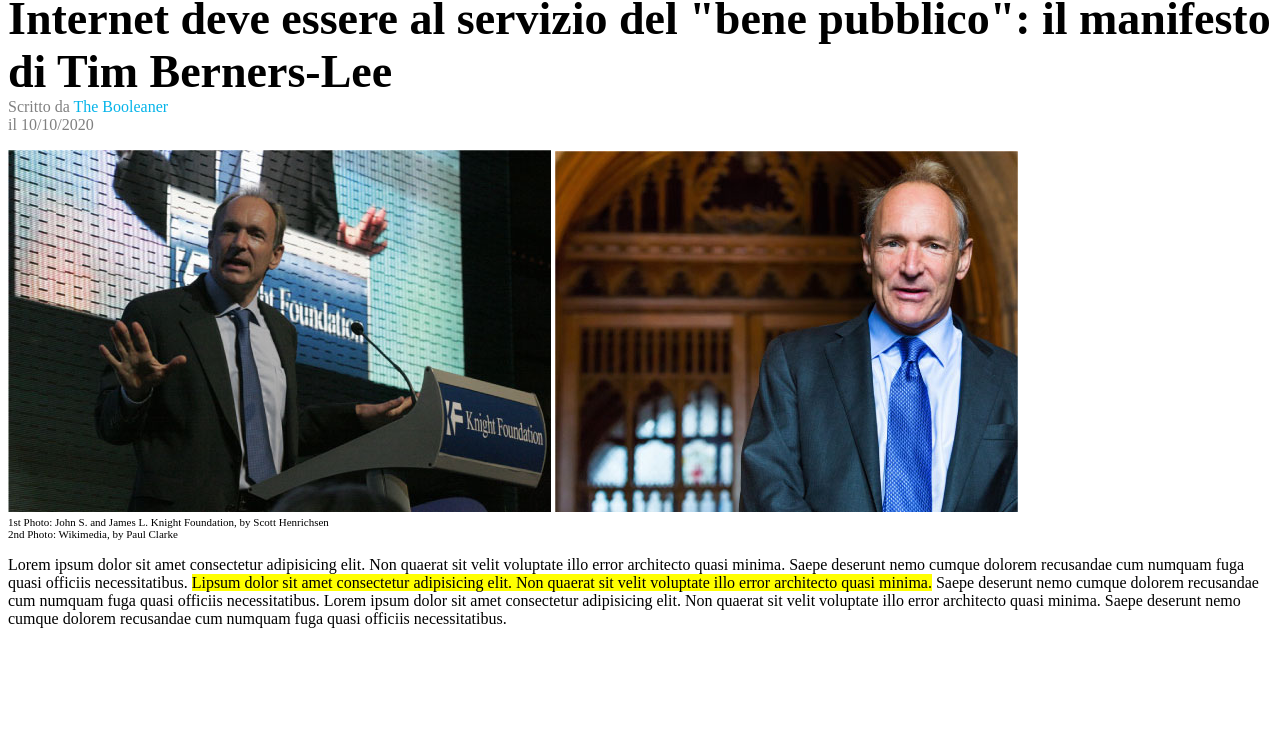
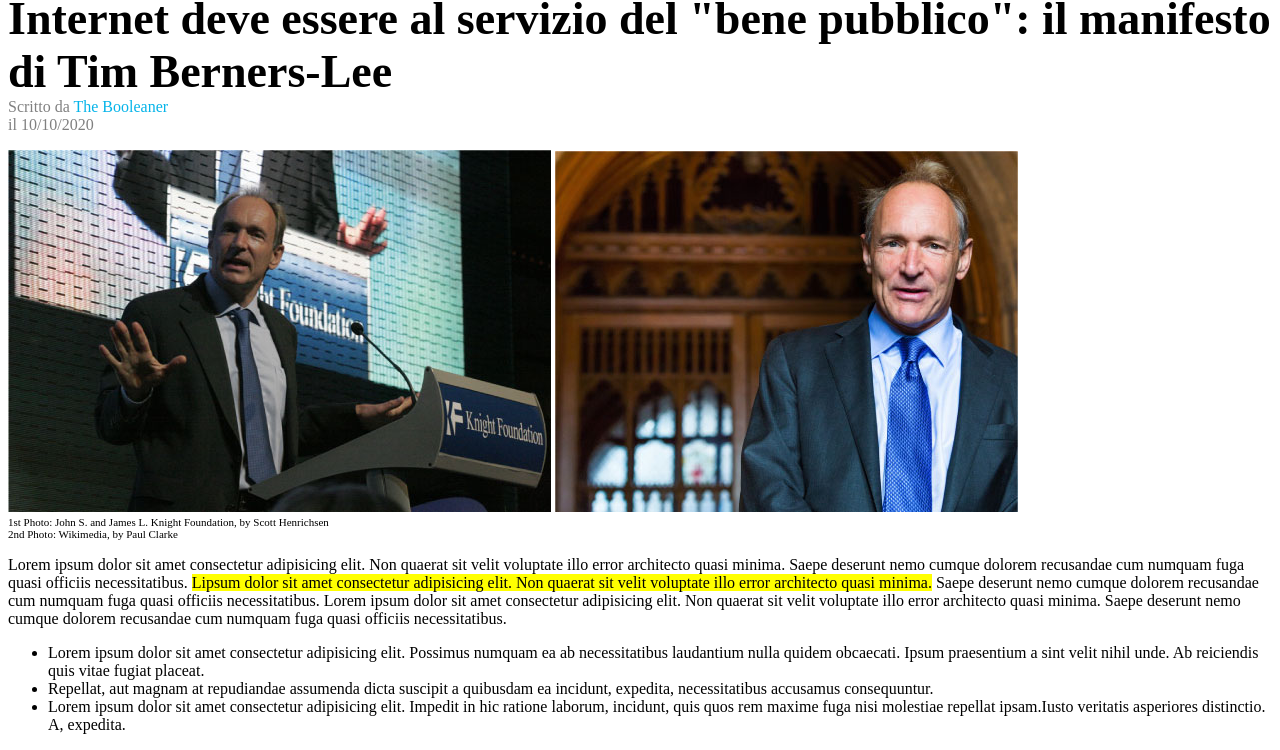
Before and after one commit to ElonaHoxhaj96/html-css-booleaner, a plain HTML site: page index.html in a window 1280 px wide. Shown: the part 170-920 px from the top of the page. Before the commit the page ends 814 px from the top, so only its background shows below. Drawn offline with Linux system fonts and the light colour scheme.

Commit message:
third section main

```diff
--- a/index.html
+++ b/index.html
@@ -39,6 +39,16 @@
         </section>
 
         <!-- terza sezione-->
+        <section class="third-section">
+            <ul>
+                <li> Lorem ipsum dolor sit amet consectetur adipisicing elit. Possimus numquam ea ab necessitatibus laudantium nulla quidem obcaecati. Ipsum praesentium a sint velit nihil unde. Ab reiciendis quis vitae fugiat placeat.
+                </li>
+                <li> Repellat, aut magnam at repudiandae assumenda dicta suscipit a quibusdam ea incidunt, expedita, necessitatibus accusamus consequuntur.
+                </li>
+                <li> Lorem ipsum dolor sit amet consectetur adipisicing elit. Impedit in hic ratione laborum, incidunt, quis quos rem maxime fuga nisi molestiae repellat ipsam.Iusto veritatis asperiores distinctio. A, expedita.
+                </li>
+            </ul>
+        </section>
 
 
 
```
